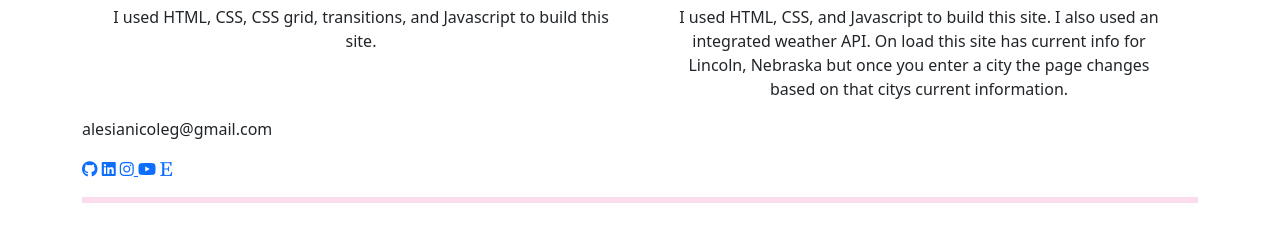
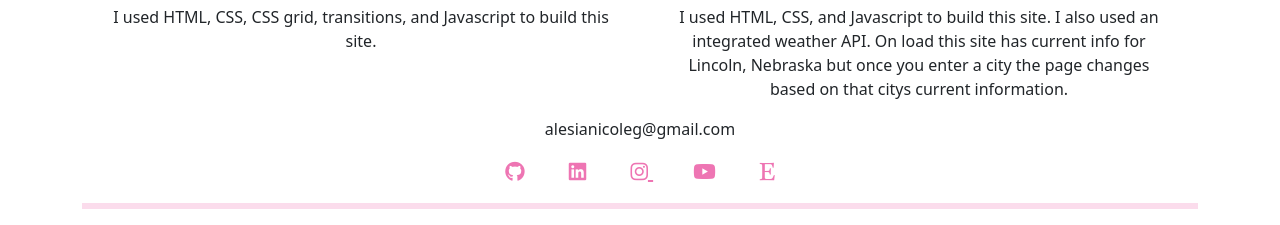
Before and after one commit to avsangel/class3-week2homework, a plain HTML site: page projects.html in a window 1280 px wide. Shown: the part 1166-1391 px from the top of the page. Drawn offline with nearby package versions, Linux system fonts and the light colour scheme.

Commit message:
footer updates

```diff
--- a/projects.html
+++ b/projects.html
@@ -54,6 +54,17 @@
       }
       body {
         margin-top: 70px;
+      }
+      .email {
+        text-align: center;
+      }
+      .socials {
+        text-align: center;
+      }
+      .socials a {
+        margin: 0 20px;
+        font-size: 20px;
+        color: #ee75b3;
       }
     </style>
   </head>
```
Also changed, not shown: about.html (+2 -5 lines), index.html (+12 -0 lines).
